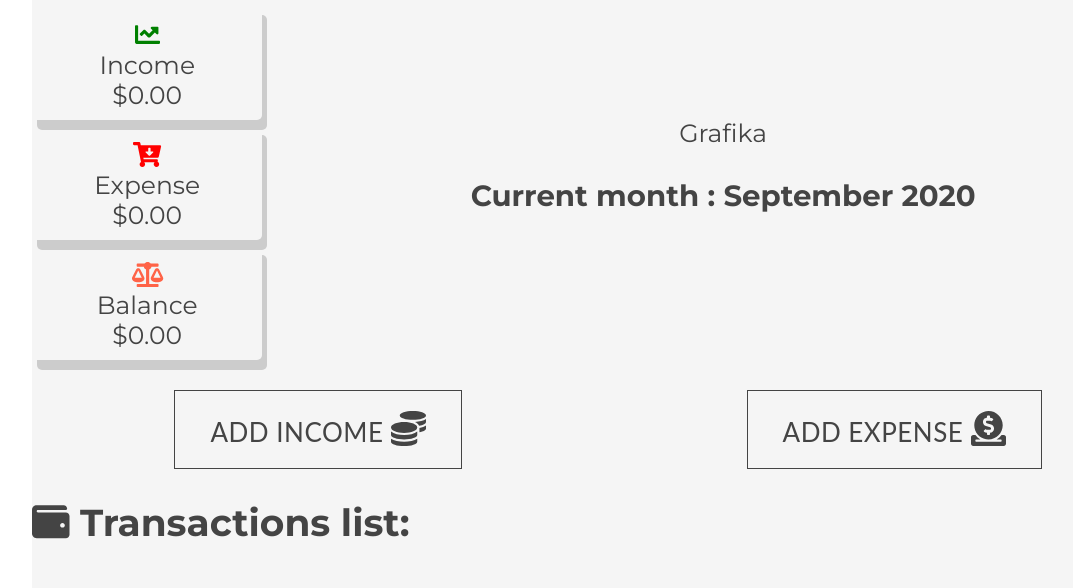
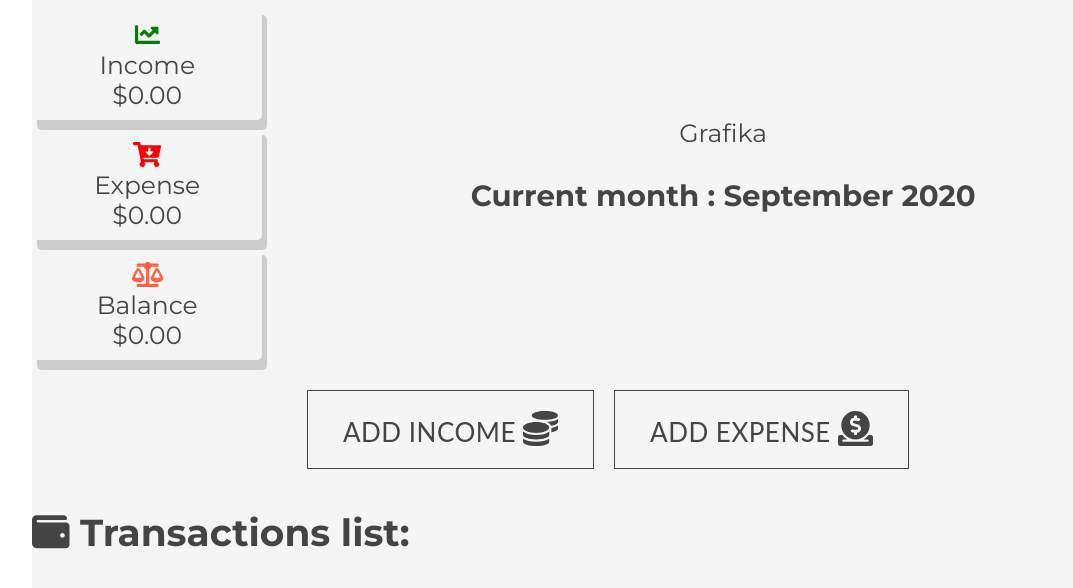
Before and after one commit to greg19850/Budget-Planner-Project, a React app: page / in a window 1280 px wide. Shown: the top 588 px of the page, without its empty margins (32-1105 px from the left). Built offline with nearby package versions, Linux system fonts and the light colour scheme.

Commit message:
updaye App.css

```diff
--- a/src/components/App.css
+++ b/src/components/App.css
@@ -53,11 +53,11 @@ body {
 #buttons {
   display: flex;
   align-items: center;
-  justify-content: space-around;
+  justify-content: center;
 }
 
 button {
-  margin-top: 20px;
+  margin: 20px 10px 10px 10px;
   padding: 20px 35px;
   background: inherit;
   border: 1px solid #444;
```
